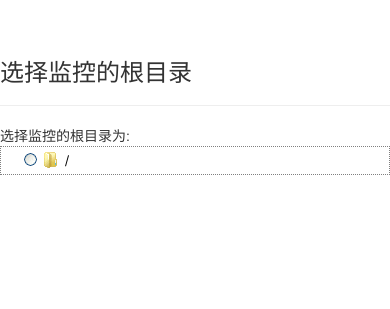
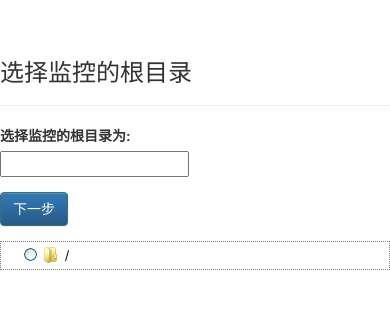
Before and after one commit to zylxhz/tamper-proof, a Django app: page /selectroot/ in a window 390 px wide. Shown: the part 50-359 px from the top of the page. Run offline with Django 3.2, Linux system fonts and the light colour scheme; some libraries are stand-ins or nearby versions.

Commit message:
实现设置监控的根目录

```diff
--- a/mysite/urls.py
+++ b/mysite/urls.py
@@ -29,4 +29,6 @@ urlpatterns = [
     url(r'processaddnode/', views.process_add_node),
     url(r'selectroot/', views.select_root),
     url(r'getsub/', views.get_sub),
+    url(r'setroot/', views.set_root),
+    url(r'selectskipdirs/', views.select_skip_dirs),
 ]
--- a/tamperProof/templates/select_root.html
+++ b/tamperProof/templates/select_root.html
@@ -51,12 +51,24 @@
     <div class="page-header">
         <h3>选择监控的根目录</h3>
     </div>
-    <div>选择监控的根目录为: <span id="echoSelection"></span></div>
+    <form id="form" class="form-horizontal"  method="GET" action="/setroot/">
+        <div class="form-group">
+            <label for="path" class="col-md-2 control-label">选择监控的根目录为: </label>
+            <div class="col-md-8">
+                <input type="text" name="path" id="path" readonly="true"/>
+            </div>
+        </div>
+        <div class="form-group">
+            <div class="col-md-offset-2 col-md-10">
+                <button type="submit" class="btn btn-primary">下一步</button>
+            </div>
+        </div>
+    </form>
     <div id="tree"  class="fancytree-radio"></div>
-
 
     <script type="application/javascript">
         var file_tree = [{"title": "/", "folder": true}];
+        var select_path = "";
         $(function() {
             $("#tree").fancytree({
                 checkbox: true,
@@ -73,7 +85,7 @@
                     if (path == "") {
                         path = "/"
                     }
-                    $("#echoSelection").text(path);
+                    $("#path").val(path);
                 },
                 dblclick: function (event, data) {
 //                    只有目录才会打开下一级
--- a/tamperProof/views.py
+++ b/tamperProof/views.py
@@ -1,6 +1,7 @@
 # coding=utf-8
 from django.shortcuts import render_to_response
 from django.http.response import HttpResponse, HttpResponseRedirect
+from django.shortcuts import redirect
 from django.template.loader import get_template
 from django.template import RequestContext
 from django.template.context import Context
@@ -103,62 +104,19 @@ def select_system(request):
 
 #显示增加节点页面
 def add_node(request):
-    print 'add node'
+    logger.info(u'增加节点')
     try:
         cur_system = request.GET.get('system')
         request.session['system'] = cur_system
         cur_system = request.session.get('system')
-        print cur_system
     except:
         cur_system = request.session.get('system')
-        print cur_system
     logger.info(u'选择的系统是:' + cur_system)
     request.session['node_list'] = []
     t = get_template('add_node.html')
     c = RequestContext(request)
     html = t.render(c)
     return HttpResponse(html)
-
-# #登陆节点并获取目录信息
-# @csrf_exempt
-# def set_root_directory(request):
-#     logger.info(u'设定监控根目录')
-#     if request.method == 'POST':
-#         form = NodeForm(request.POST)
-#         if form.is_valid():
-#             logger.info('NodeForm is valid')
-#             data = form.cleaned_data
-#             ip = data['ip']
-#             port = data['port']
-#             username = data['username']
-#             password = data['password']
-#             logger.info('ip: ' + ip + ' , port: ' + port +  ' , username: ' + username + ' , password: ' + password)
-#
-#             return HttpResponseRedirect('/filetree/')
-#
-#     else:
-#         form = NodeForm()
-#     return render_to_response('add_node.html', {'form': form})
-
-# #处理用户增加监控节点的请求
-# @csrf_exempt
-# def process_add_node(request):
-#     logger.info(u'处理增加节点请求')
-#     if request.method == 'POST':
-#         form = NodeForm(request.POST)
-#         if form.is_valid():
-#             logger.info('NodeForm is valid')
-#             data = form.cleaned_data
-#             ip = data['ip']
-#             port = data['port']
-#             username = data['username']
-#             password = data['password']
-#             root = data['root']
-#             logger.info('ip: ' + ip + ' , port: ' + port +  ' , username: ' + username + ' , password: ' + password + ' , root: ' + root)
-#             proxy = SSHProxy(ip, port, username, password)
-#             result = proxy.test()
-#             logger.info('connection test result : ' + result)
-#             if result == True:
 
 #处理用户增加监控节点的请求
 @csrf_exempt
@@ -205,3 +163,23 @@ def get_sub(request):
     proxy.get_sub(path, data)
     logger.info(data)
     return HttpResponse(json.dumps(data), content_type='application/json')
+
+#设置根目录
+def set_root(request):
+    logger.info(u'设置根目录')
+    path = request.GET.get('path')
+    node = request.session['node']
+    node['root'] = path
+    request.session['node'] = node
+    return HttpResponseRedirect('/selectskipdirs/')
+
+#选择无需监控的目录
+def select_skip_dirs(request):
+    logger.info(u'选择无需监控的目录')
+    node = request.session['node']
+    root_dir = node['root']
+    context = {'root_dir' : root_dir}
+    print root_dir
+    t = get_template('select_skip_dirs.html')
+    html = t.render(context)
+    return HttpResponse(html)
```
